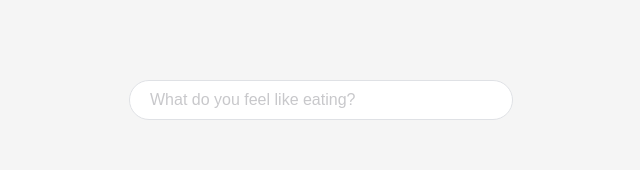
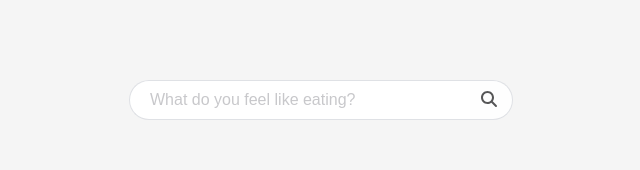
Before and after one commit to Aricol3/recipe-generator, a React app: page /#/ in a window 1280 px wide. Shown: the top 170 px of the page, without its empty margins (319-959 px from the left). Built offline with nearby package versions, Linux system fonts and the light colour scheme.

Commit message:
search bar icons + refresh query

```diff
--- a/package.json
+++ b/package.json
@@ -15,6 +15,8 @@
   "author": "",
   "license": "ISC",
   "dependencies": {
+    "@fortawesome/free-solid-svg-icons": "^6.6.0",
+    "@fortawesome/react-fontawesome": "^0.2.2",
     "@reduxjs/toolkit": "^2.2.7",
     "autoprefixer": "^10.4.20",
     "body-parser": "^1.20.2",
--- a/src/common/RecipeCard/RecipeCard.scss
+++ b/src/common/RecipeCard/RecipeCard.scss
@@ -7,7 +7,7 @@
   box-shadow: 4px 4px 6px rgba(0, 0, 0, 0.1);
   width: 100%;
   transition: box-shadow 0.3s ease;
-  min-height: 80px;
+  height: 80px;
   user-select: none;
 }
 
--- a/src/common/SearchBar/SearchBar.scss
+++ b/src/common/SearchBar/SearchBar.scss
@@ -1,24 +1,51 @@
 .search-bar {
   display: flex;
   width: 100%;
+
+  &:focus-within .search-icon {
+    border-color: #515a6e;
+    color: #515a6e;
+  }
+
+  &:focus-within .search-input {
+    border-color: #515a6e;
+  }
 }
 
 .search-input {
   width: 100%;
   padding: 10px 20px;
-  border-radius: 24px;
+  border-radius: 24px 0 0 24px;
   border: 1px solid #dfe1e5;
+  border-right: none;
   color: #565657;
-  //box-shadow: 0 1px 6px rgba(32, 33, 36, 0.28);
   font-size: 16px;
   outline: none;
   transition: all 0.2s ease-in-out;
-}
 
-.search-input:focus {
-  border-color: #515a6e;
+  &:focus {
+    border-color: #515a6e;
+  }
 }
 
 .search-input::placeholder {
   color: #c8c8cb;
 }
+
+.search-icon {
+  width: 3rem;
+  padding-right: 5px;
+  border-radius: 0 24px 24px 0;
+  border: 1px solid #dfe1e5;
+  border-left: none;
+  color: #565657;
+  background-color: #fefefe;
+  font-size: 16px;
+  outline: none;
+  transition: all 0.2s ease-in-out;
+
+  &:focus {
+    border-color: #515a6e;
+    color: #515a6e;
+  }
+}
--- a/src/common/SearchBar/SearchBar.tsx
+++ b/src/common/SearchBar/SearchBar.tsx
@@ -1,13 +1,19 @@
 import "./SearchBar.scss";
 import { useState } from "react";
+import { FontAwesomeIcon } from "@fortawesome/react-fontawesome";
+import { faSearch, faClose } from "@fortawesome/free-solid-svg-icons";
+import { useDispatch } from "react-redux";
+import { setSearchQuery } from "../../redux-toolkit/slices/recipesSlice";
 
 const SearchBar = ({ onSearch }) => {
+  const dispatch = useDispatch();
   const [query, setQuery] = useState("");
 
   const handleSubmit = (e) => {
     e.preventDefault();
     if (onSearch) {
       onSearch(query);
+      dispatch(setSearchQuery(query) as any);
     }
   };
 
@@ -20,6 +26,14 @@ const SearchBar = ({ onSearch }) => {
         onChange={(e) => setQuery(e.target.value)}
         className="search-input"
       />
+      <button
+        type="button"
+        onClick={query ? () => setQuery("") : null}
+        className="search-icon"
+      >
+        {query ? <FontAwesomeIcon icon={faClose} /> : <FontAwesomeIcon icon={faSearch} />
+        }
+      </button>
     </form>
   );
 };
--- a/src/common/SuggestedRecipesSection/SuggestedRecipesSection.tsx
+++ b/src/common/SuggestedRecipesSection/SuggestedRecipesSection.tsx
@@ -1,6 +1,6 @@
 import "./SuggestedRecipesSection.scss";
 import RecipeCard from "../RecipeCard/RecipeCard";
-import { clearRecipesList, setCurrentRecipe } from "../../redux-toolkit/slices/recipesSlice";
+import { callOpenAI, clearRecipesList, setCurrentRecipe } from "../../redux-toolkit/slices/recipesSlice";
 import { useDispatch, useSelector } from "react-redux";
 import { useNavigate } from "react-router-dom";
 
@@ -8,9 +8,9 @@ const SuggestedRecipesSection = () => {
   const navigate = useNavigate();
   const dispatch = useDispatch();
   const recipesList = useSelector((state: any) => state.recipes.recipesList);
+  const searchQuery = useSelector((state: any) => state.recipes.searchQuery);
 
   console.log("THE RECIPES", recipesList);
-
 
   return (
     <div className="suggested-recipes-section">
@@ -37,7 +37,7 @@ const SuggestedRecipesSection = () => {
         ))}
       </div>
       <div className="suggested-buttons-container fade-in" style={{ animationDelay: `${5 * 0.1}s` }}>
-        <button className="suggested-button" onClick={() => console.log("REFRESH")}>I don't like these</button>
+        <button className="suggested-button" onClick={() =>     dispatch(callOpenAI(searchQuery) as any)}>I don't like these</button>
         <button className="suggested-button" onClick={() => dispatch(clearRecipesList())}>Clear search</button>
       </div>
     </div>
--- a/src/redux-toolkit/slices/recipesSlice.ts
+++ b/src/redux-toolkit/slices/recipesSlice.ts
@@ -51,12 +51,14 @@ interface IRecipe {
 }
 
 interface IRecipesState {
+  searchQuery: string;
   recipesList: IRecipe[];
   currentRecipe: IRecipe | null;
   favorites: IRecipe[];
 }
 
 const initialState: IRecipesState = {
+  searchQuery: "",
   recipesList: [],
   currentRecipe: null,
   favorites: []
@@ -67,6 +69,9 @@ export const recipesSlice = createSlice({
   name: "recipes",
   initialState,
   reducers: {
+    setSearchQuery: (state, action: PayloadAction<any>) => {
+      state.searchQuery = action.payload;
+    },
     setCurrentRecipe: (state, action: PayloadAction<any>) => {
       state.currentRecipe = action.payload;
     },
@@ -114,6 +119,13 @@ export const recipesSlice = createSlice({
   }
 });
 
-export const { setCurrentRecipe, clearRecipesList, loadFavoritesFromLocalStorage, addFavorite, removeFavorite } = recipesSlice.actions;
+export const {
+  setSearchQuery,
+  setCurrentRecipe,
+  clearRecipesList,
+  loadFavoritesFromLocalStorage,
+  addFavorite,
+  removeFavorite
+} = recipesSlice.actions;
 
 export default recipesSlice.reducer;
--- a/src/screens/Home/Home.tsx
+++ b/src/screens/Home/Home.tsx
@@ -34,10 +34,8 @@ const Home = () => {
     }
 
     if (!recipesList || recipesList.length === 0) {
-      console.log("DA");
       return <FavoritesSection />;
     } else {
-      console.log("NU");
       return <SuggestedRecipesSection />;
     }
   };
```
Also changed, not shown: 2 other files (tests, documents, lock files or other folders). Lines whose indentation alone changed are shown as unchanged.
